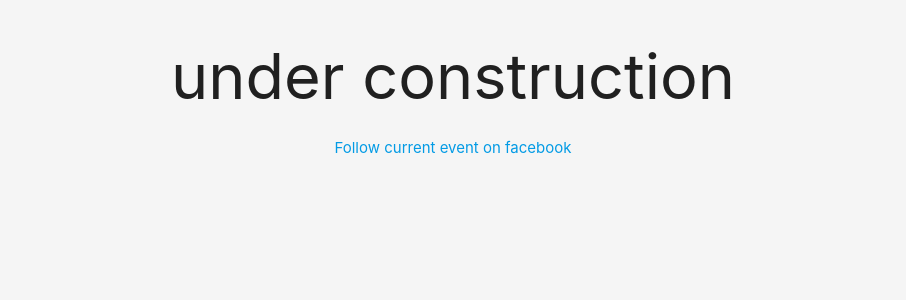
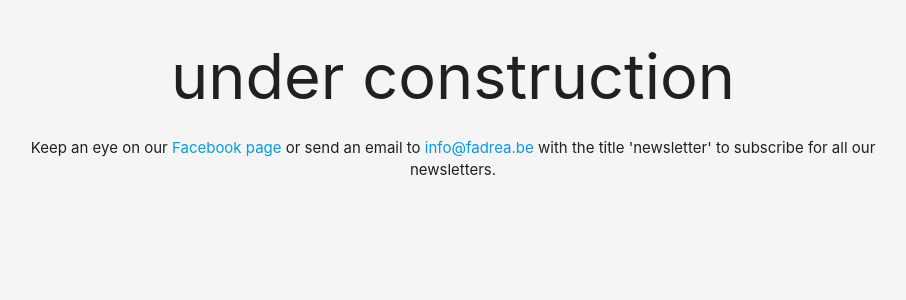
Before and after one commit to Jefwillems/FADREA, a Django app: page /events/ in a window 1280 px wide. Shown: the part 150-450 px from the top of the page, without its empty margins (187-1093 px from the left). Run offline with Django 3.2, Linux system fonts and the light colour scheme; some libraries are stand-ins or nearby versions.

Commit message:
updated artist list and events "under construction" page

```diff
--- a/main/templates/main/artist_list.html
+++ b/main/templates/main/artist_list.html
@@ -6,7 +6,7 @@
 
 {% block content %}
     <div class="container">
-        <h2>artists</h2>
+        <h2>Artists</h2>
         <div class="row">
             {% for artist in artists %}
                 <div class="col s12 m6 l4 artist-container">
--- a/main/templates/main/events.html
+++ b/main/templates/main/events.html
@@ -5,6 +5,10 @@
 {% endblock %}
 
 {% block content %}
-    <h1>under construction</h1>
-    <p><a href="https://www.facebook.com/fadrea.be/">Follow current event on facebook</a></p>
+    <div class="container">
+        <h1>under construction</h1>
+        <p>Keep an eye on our <a href="https://www.facebook.com/fadrea.be/">Facebook page</a> or send an
+            email to <a href="mailto:info@fadrea.be?subject=newsletter">info@fadrea.be</a> with the title 'newsletter'
+            to subscribe for all our newsletters.</p>
+    </div>
 {% endblock %}
```
